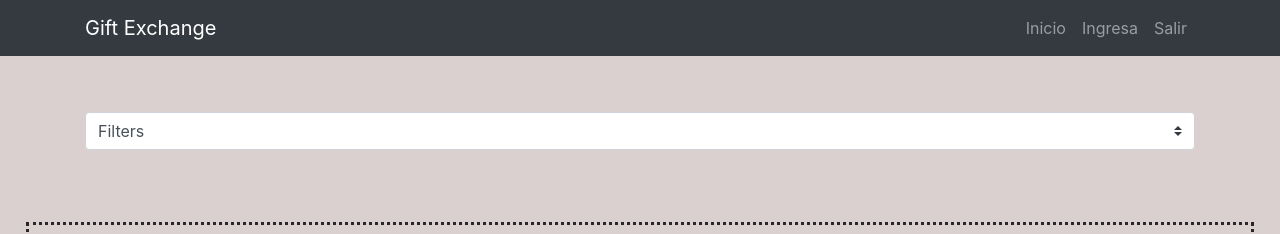
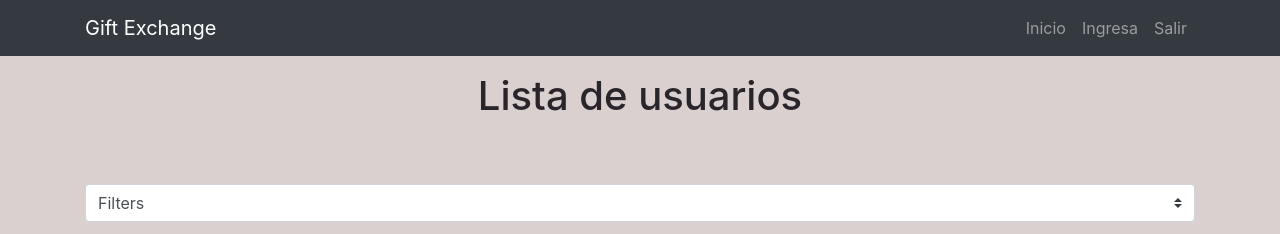
Before and after one commit to DarioAle/Gift_Exchange, a plain HTML site: page user-list.html in a window 1280 px wide. Shown: the top 234 px of the page. Drawn offline with nearby package versions, Linux system fonts and the light colour scheme; grey boxes are pictures that could not be loaded.

Commit message:
Added title

```diff
--- a/user-list.html
+++ b/user-list.html
@@ -27,10 +27,17 @@
             width: 9em;
         }
 
-        #filters
-        {
-            margin-top: 3em;
-            margin-bottom: 4em;
+        #filters {
+            margin-top: 1em;
+            margin-bottom: 2em;
+        }
+
+        #title {
+            margin-top: 1em;
+            margin-bottom: 1em;
+            display: flex;
+            flex-direction: row;
+            justify-content: center;
         }
     </style>
 </head>
@@ -53,6 +60,10 @@
             </div>
         </div>
     </nav>
+
+    <div id="title">
+        <h1>Lista de usuarios</h1>
+    </div>
 
     <nav class="navbar" id="filters">
         <div class="container">
```
